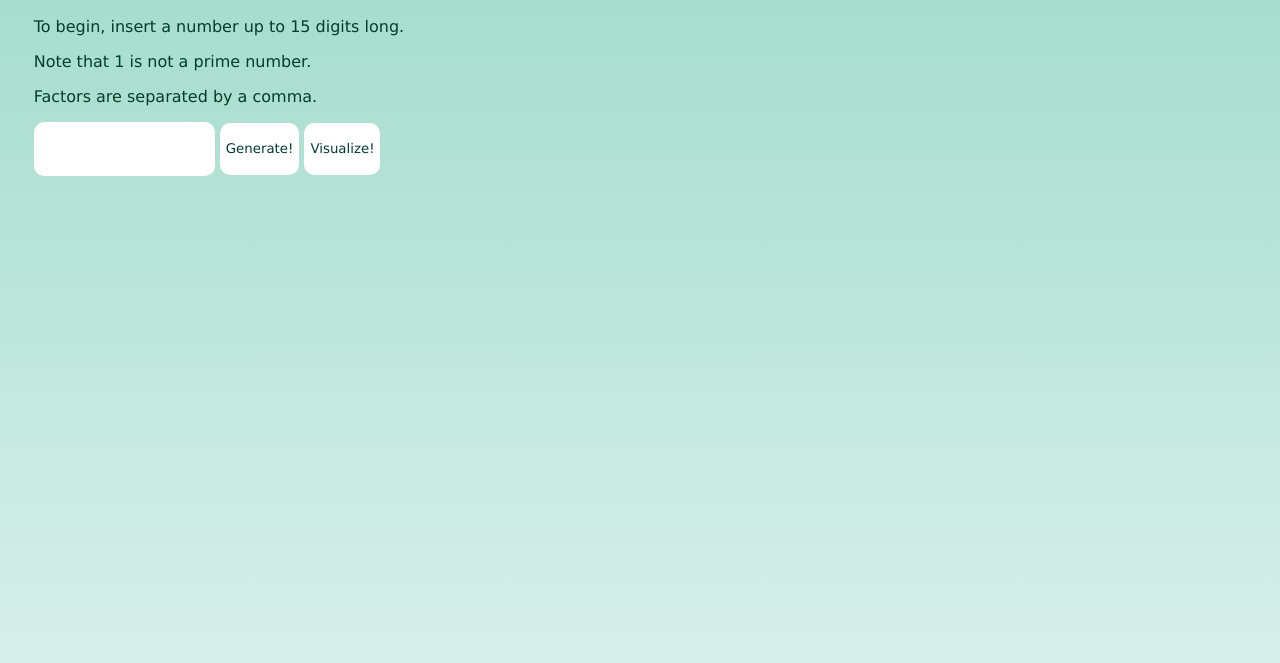
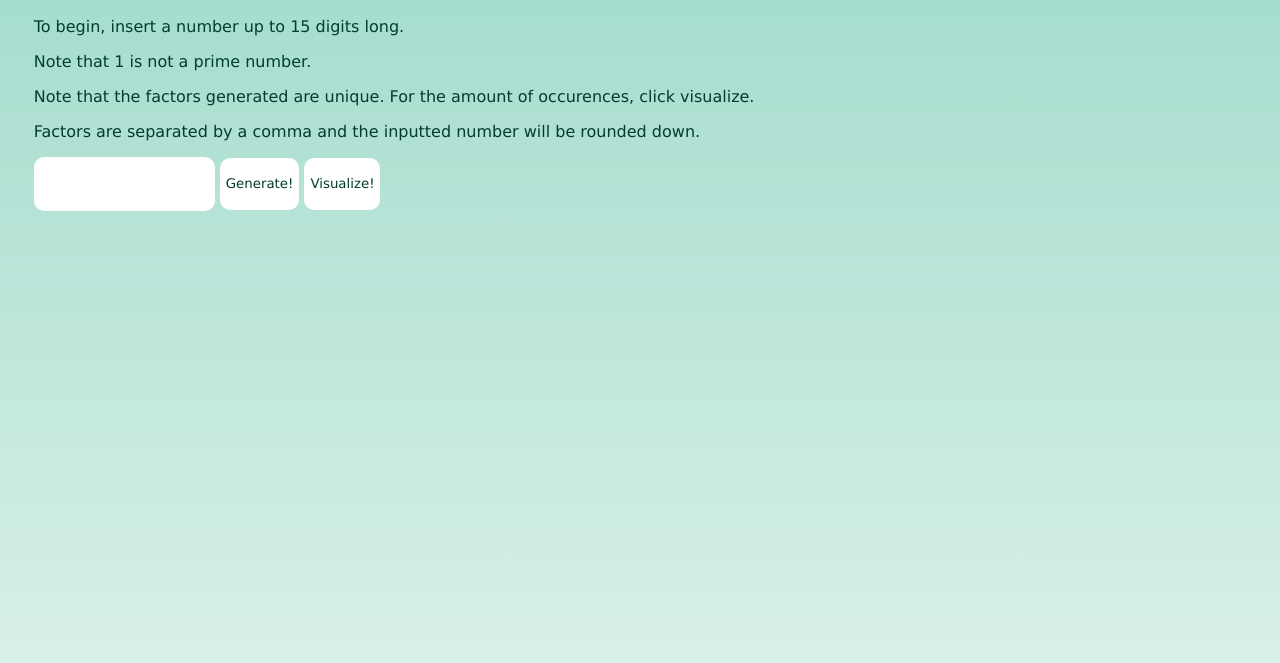
Before and after one commit to FionaVerzivolli/Prime-Factor-Finder, a plain HTML site: page index.html in a window 1280 px wide. Shown: the part 137-800 px from the top of the page. Drawn offline with Linux system fonts and the light colour scheme.

Commit message:
Update index.html

```diff
--- a/index.html
+++ b/index.html
@@ -13,7 +13,8 @@
     <h2>This tool can list the prime factors of a number in ascending order and generate a visual.</h2>
     <p>To begin, insert a number up to 15 digits long.</p>
     <p>Note that 1 is not a prime number.</p>
-    <p>Factors are separated by a comma.</p>
+    <p>Note that the factors generated are unique. For the amount of occurences, click visualize.</p>
+    <p>Factors are separated by a comma and the inputted number will be rounded down.</p>
     <input type="number" id="inputNumber" min="0" required>
     <button onclick="generateFactors()">Generate!</button>
     <button onclick="generateFactorTree()">Visualize!</button>
@@ -21,6 +22,7 @@
         <div class="result" id="result"></div>
         <div class="factor-tree" id="factorTree"></div>
     </div>
+
 </html>
     </main>
     </body>
```
